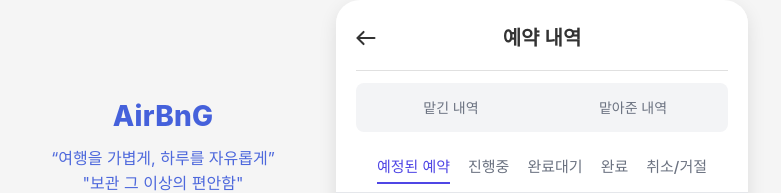
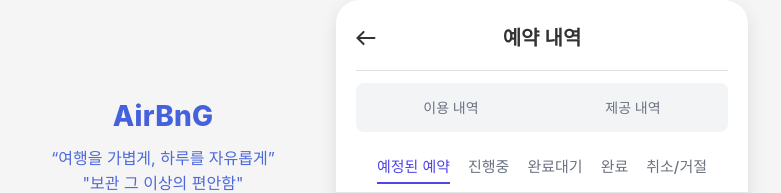
Before and after one commit to HaejunJang/AirBnG-FE, a React (Create React App) app in the folder airbng-frontend/: page /page/reservations/list in a window 1280 px wide. Shown: the top 193 px of the page, without its empty margins (282-1063 px from the left). Built offline with nearby package versions, Linux system fonts and the light colour scheme; no server answers; sample sign-in values are in the browser's storage.

Commit message:
refactor : keeper/dropper에 따른 버튼 텍스트 변경

```diff
--- a/airbng-frontend/src/pages/ReservationListNew.jsx
+++ b/airbng-frontend/src/pages/ReservationListNew.jsx
@@ -888,7 +888,7 @@ const ReservationListNew = () => {
                 userRole === "customer" ? styles.active : ""
               }`}
             >
-              맡긴 내역
+              이용 내역
             </button>
             <button
               onClick={() => handleRoleChange("host")}
@@ -896,7 +896,7 @@ const ReservationListNew = () => {
                 userRole === "host" ? styles.active : ""
               }`}
             >
-              맡아준 내역
+              제공 내역
             </button>
           </div>
         </div>
```
